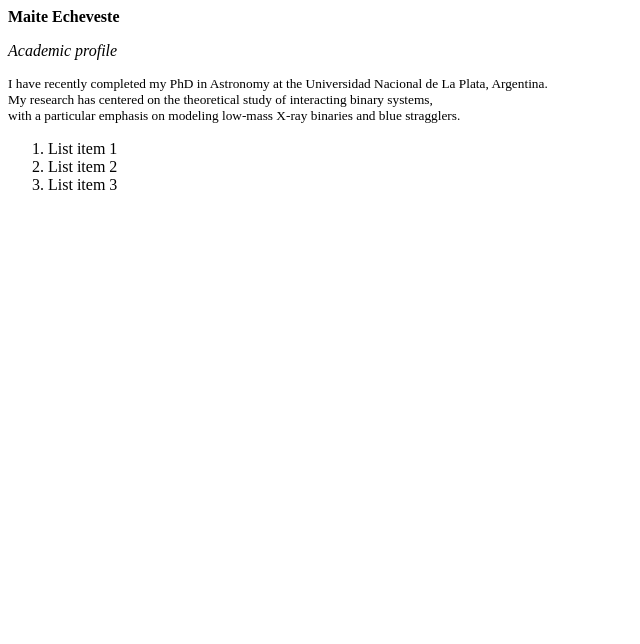
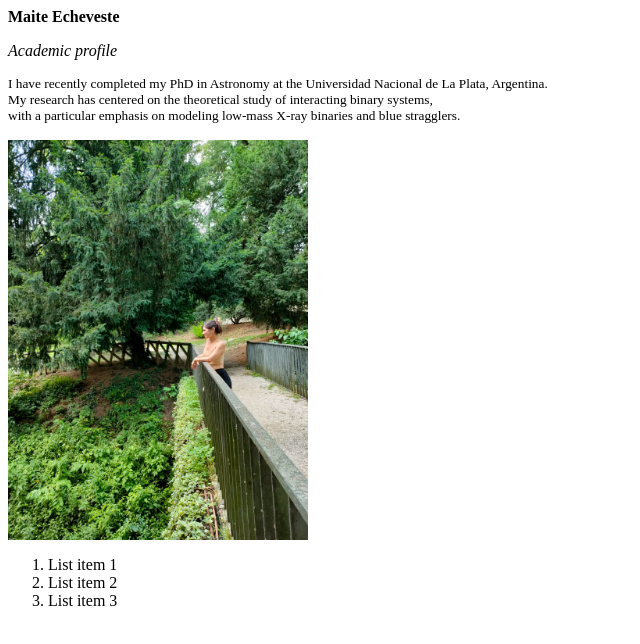
Before and after one commit to Maite-hub/Maite-Echeveste-academic, a plain HTML site: page index.html in a window 1280 px wide. Shown: the whole page, without its empty margins (0-640 px from the left). Drawn offline with Linux system fonts and the light colour scheme.

Commit message:
Update index.html

```diff
--- a/index.html
+++ b/index.html
@@ -3,6 +3,7 @@
 <p><small>I have recently completed my PhD in Astronomy at the Universidad Nacional de La Plata, Argentina.<br>
 My research has centered on the theoretical study of interacting binary systems, <br>
 with a particular emphasis on modeling low-mass X-ray binaries and blue stragglers.</small></p>
+<img src="IMG-20230620-WA0001.jpg" alt="Maite's Picture" width="300" height="400">
 <ol>
 	<li>List item 1</li>
 	<li>List item 2</li>
```
